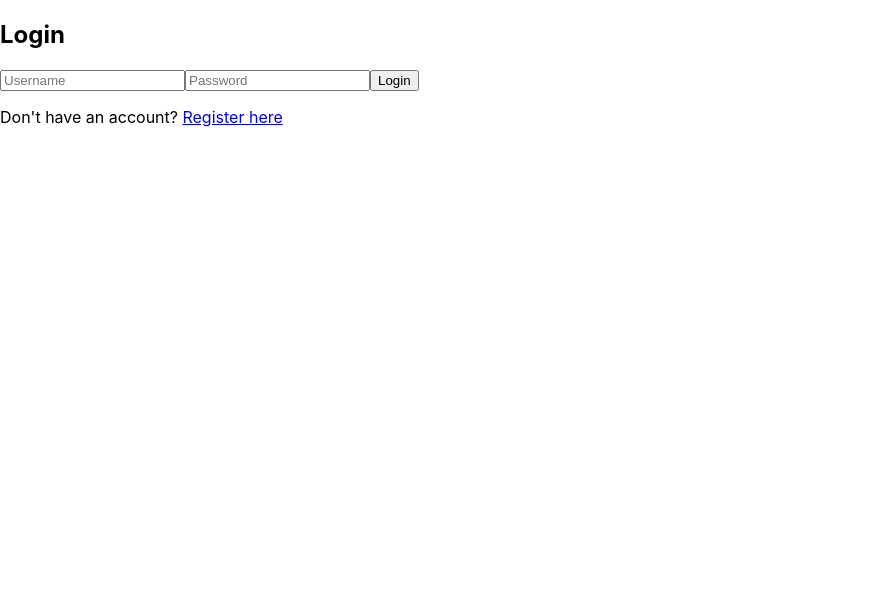
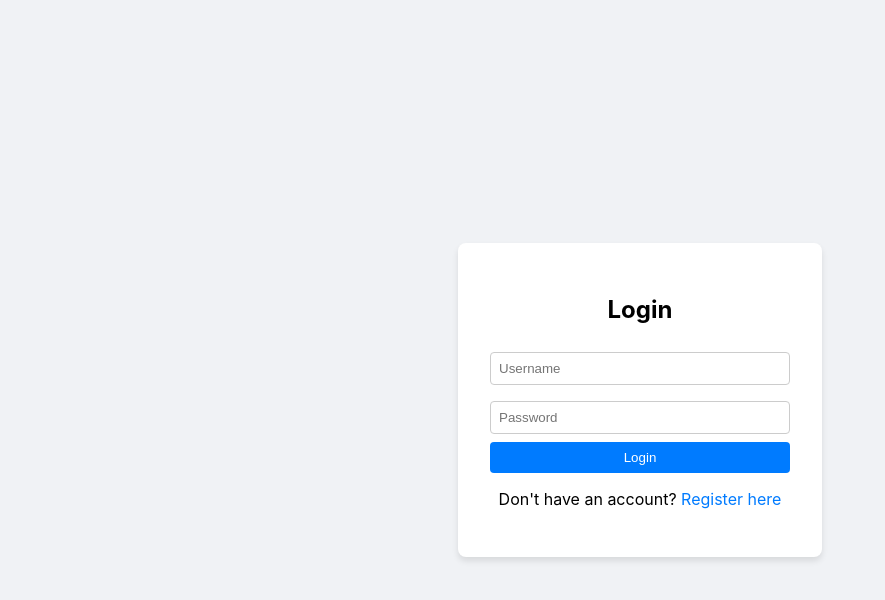
Before and after one commit to MajkiiWasTaken/HabitMind, a React (Create React App) app in the folder Frontend/: page / in a window 1280 px wide. Shown: the top 600 px of the page, without its empty margins (0-885 px from the left). Built offline with nearby package versions, Linux system fonts and the light colour scheme.

Commit message:
Added login page

```diff
--- a/Frontend/src/components/Login.js
+++ b/Frontend/src/components/Login.js
@@ -3,32 +3,74 @@ import axios from 'axios';
 import { useNavigate, Link } from 'react-router-dom';
 
 function Login() {
-  const [username, setUsername] = useState(''); // Changed to lowercase 'username'
+  const [username, setUsername] = useState('');
   const [password, setPassword] = useState('');
   const navigate = useNavigate();
 
   const handleLogin = async (e) => {
     e.preventDefault();
-    console.log('Logging in user:', { username, password }); // Debugging log
+    console.log('Logging in user:', { username, password });
     try {
-      const response = await axios.post('http://localhost:5000/api/users/login', { username, password }); // Changed to lowercase 'username'
-      console.log('Login successful:', response.data); // Debugging log
+      const response = await axios.post('http://localhost:5000/api/users/login', { username, password });
+      console.log('Login successful:', response.data);
       localStorage.setItem('token', response.data.token);
-      localStorage.setItem('user', JSON.stringify(response.data.user)); // Store user details
-      navigate('/dashboard'); // Navigate to the dashboard
+      localStorage.setItem('user', JSON.stringify(response.data.user));
+      navigate('/dashboard');
     } catch (error) {
       console.error('Login failed:', error.response?.data?.message || error.message);
     }
   };
 
+  const containerStyle = {
+    display: 'flex',
+    justifyContent: 'center',
+    alignItems: 'center',
+    height: '100vh',
+    backgroundColor: '#f0f2f5',
+  };
+
+  const formStyle = {
+    backgroundColor: '#fff',
+    padding: '2rem',
+    borderRadius: '8px',
+    boxShadow: '0 4px 6px rgba(0, 0, 0, 0.1)',
+    width: '300px',
+    textAlign: 'center',
+  };
+
+  const inputStyle = {
+    width: '94%',
+    padding: '0.5rem',
+    margin: '0.5rem 0',
+    borderRadius: '4px',
+    border: '1px solid #ccc',
+  };
+
+  const buttonStyle = {
+    width: '100%',
+    padding: '0.5rem',
+    backgroundColor: '#007bff',
+    color: '#fff',
+    border: 'none',
+    borderRadius: '4px',
+    cursor: 'pointer',
+  };
+
+  const linkStyle = {
+    color: '#007bff',
+    textDecoration: 'none',
+  };
+
   return (
-    <form onSubmit={handleLogin}>
+    <div style={containerStyle}>
+      <form onSubmit={handleLogin} style={formStyle}>
         <h2>Login</h2>
         <input
-        type="text" // Changed type to 'text'
+          type="text"
           placeholder="Username"
           value={username}
           onChange={(e) => setUsername(e.target.value)}
+          style={inputStyle}
           required
         />
         <input
@@ -36,13 +78,15 @@ function Login() {
           placeholder="Password"
           value={password}
           onChange={(e) => setPassword(e.target.value)}
+          style={inputStyle}
           required
         />
-      <button type="submit">Login</button>
+        <button type="submit" style={buttonStyle}>Login</button>
         <p>
-        Don't have an account? <Link to="/register">Register here</Link>
+          Don't have an account? <Link to="/register" style={linkStyle}>Register here</Link>
         </p>
       </form>
+    </div>
   );
 }
 
```
Lines whose indentation alone changed are shown as unchanged.
